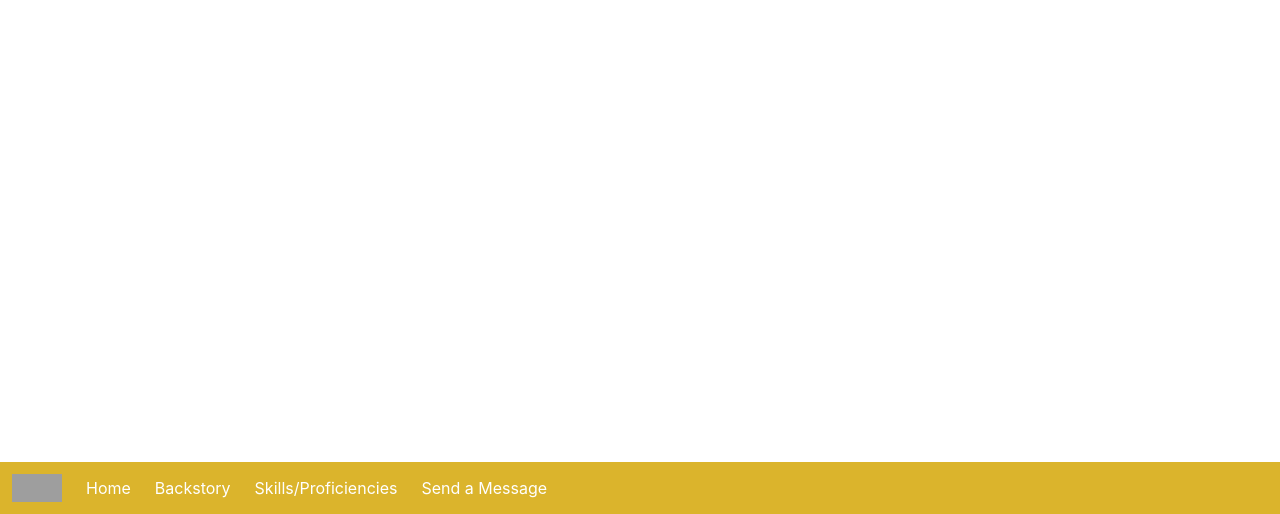
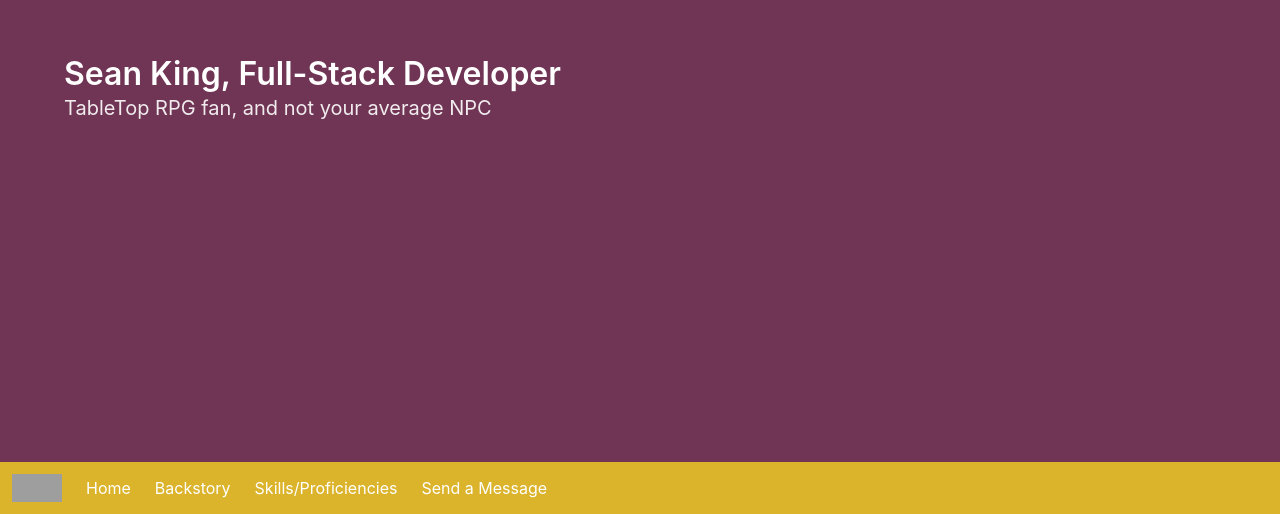
Before and after one commit to seanianking/MrKingsPortfolio, a React (Create React App) app: page / in a window 1280 px wide. Shown: the part 286-800 px from the top of the page. Built offline with nearby package versions, Linux system fonts and the light colour scheme; grey boxes are pictures that could not be loaded.

Commit message:
adding pages and starting basic format.

```diff
--- a/src/App.js
+++ b/src/App.js
@@ -1,11 +1,12 @@
 import React from 'react';
 import './index.js';
-import Navbar from './components/navbar';
+import Landing from './components/pages/Landing.js';
+
 
 function App() {
   return (
     <div className="App">
-      <Navbar/>
+      <Landing/>
     </div>
   );
 }
--- /dev/null
+++ b/src/components/LandingBody.js
@@ -0,0 +1,16 @@
+import React from 'react'
+
+export default function LandingBody() {
+    return (
+        <div>
+            <section className="hero is-link is-fullheight-with-navbar">
+                <div className="hero-body">
+                    <div className="container">
+                        <h1 className="title">Sean King, Full-Stack Developer</h1>
+                        <h2 className='subtitle'>TableTop RPG fan, and not your average NPC</h2>
+                    </div>
+                </div>
+            </section>
+        </div>
+    )
+}
--- /dev/null
+++ b/src/components/pages/Landing.js
@@ -0,0 +1,12 @@
+import React from 'react'
+import Navbar from '../navbar'
+import LandingBody from '../LandingBody'
+
+export default function Landing() {
+    return (
+        <div>
+            <LandingBody/>
+            <Navbar/>
+        </div>
+    )
+}
```
Also changed, not shown: src/components/pages/Backstory.js (added, +16 -0 lines), colorguide.txt (added).
